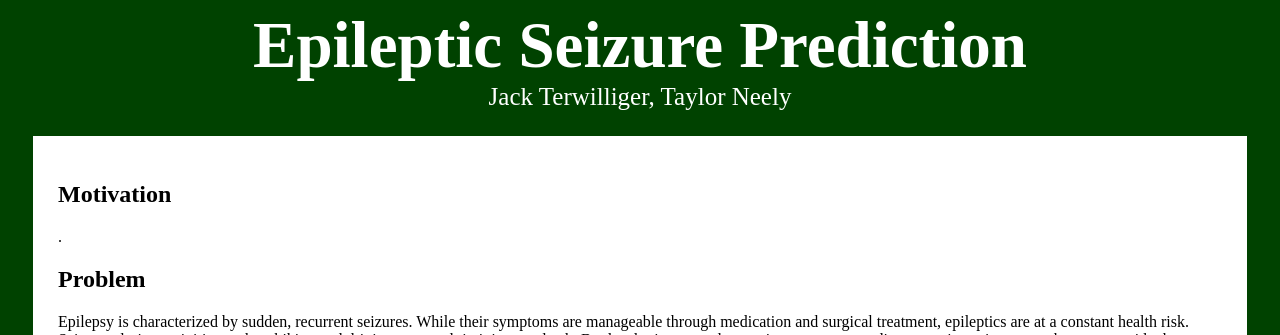
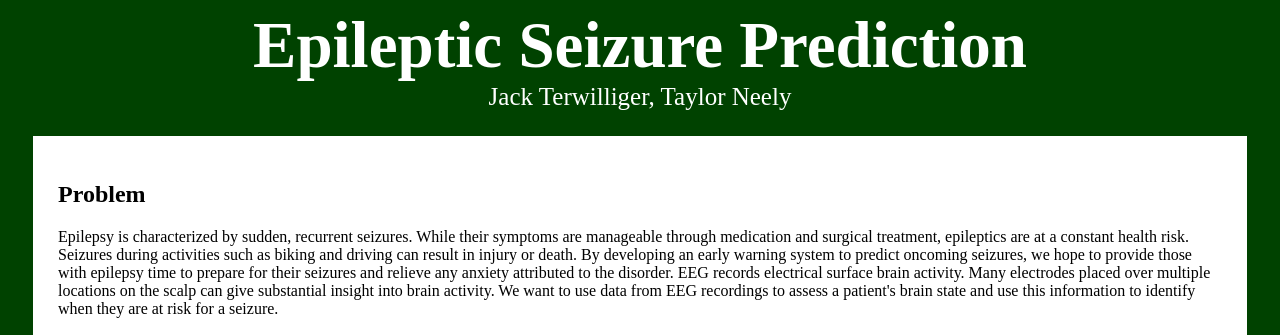
Before and after one commit to tneely/epileptic_dogs, a plain HTML site: page project_proposal.html in a window 1280 px wide. Shown: the top 335 px of the page. Drawn offline with Linux system fonts and the light colour scheme.

Commit message:
Update project_proposal.html

```diff
--- a/project_proposal.html
+++ b/project_proposal.html
@@ -13,8 +13,6 @@
 
         <div class="content">
             <section>
-                <h1>Motivation</h1>
-                <p>.</p>
                 <h1>Problem</h1>
                 <p>Epilepsy is characterized by sudden, recurrent seizures. While their symptoms are manageable through medication and surgical treatment, epileptics are at a constant health risk. Seizures during activities such as biking and driving can result in injury or death. By developing an early warning system to predict oncoming seizures, we hope to provide those with epilepsy time to prepare for their seizures and relieve any anxiety attributed to the disorder. EEG records electrical surface brain activity. Many electrodes placed over multiple locations on the scalp can give substantial insight into brain activity. We want to use data from EEG recordings to assess a patient's brain state and use this information to identify when they are at risk for a seizure.</p>
             </section>
```
